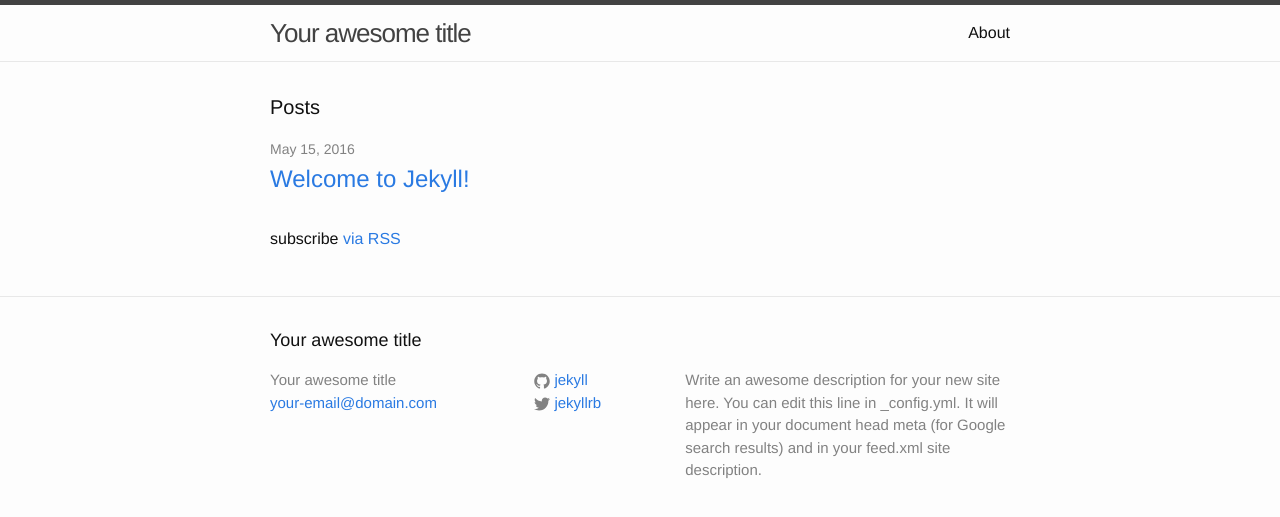
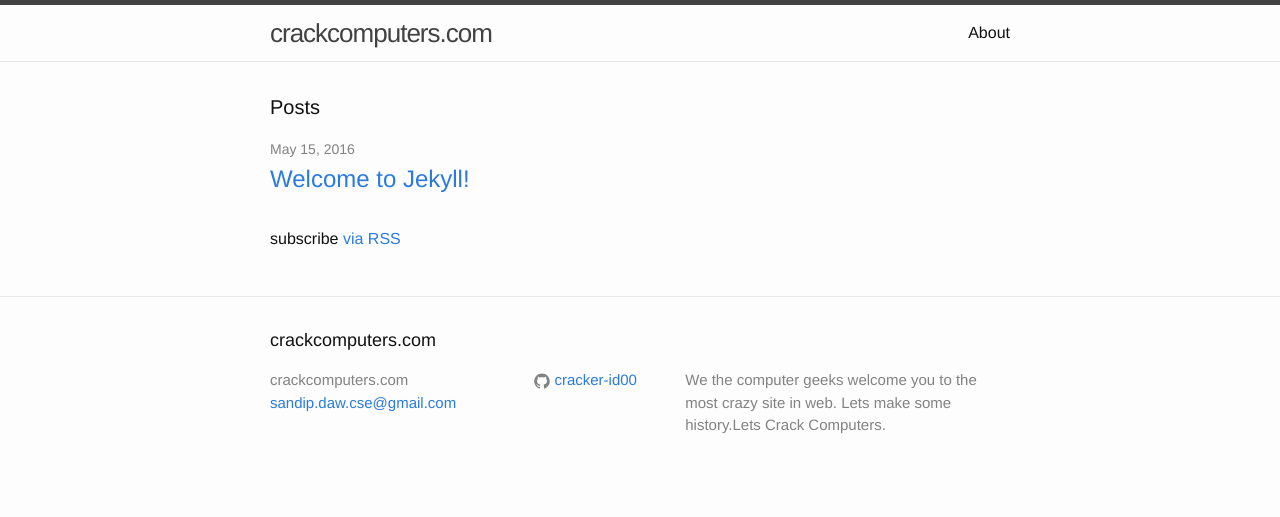
Before and after one commit to cracker-id00/cracker-id00.github.io, a Jekyll site: the page built from index.html, in a window 1280 px wide. Shown: the top 517 px of the page. Built offline with Jekyll 4.4.1, drawn with Linux system fonts in a browser that asks for light colours.

Commit message:
Update _config.yml

```diff
--- a/_config.yml
+++ b/_config.yml
@@ -6,16 +6,15 @@
 # 'jekyll serve'. If you change this file, please restart the server process.
 
 # Site settings
-title: Your awesome title
-email: your-email@domain.com
+title: crackcomputers.com
+email: sandip.daw.cse@gmail.com
 description: > # this means to ignore newlines until "baseurl:"
-  Write an awesome description for your new site here. You can edit this
-  line in _config.yml. It will appear in your document head meta (for
-  Google search results) and in your feed.xml site description.
+ We the computer geeks welcome you to the most crazy site in web.
+ Lets make some history.Lets Crack Computers.
 baseurl: "" # the subpath of your site, e.g. /blog
 url: "http://yourdomain.com" # the base hostname & protocol for your site
-twitter_username: jekyllrb
-github_username:  jekyll
+facebook_username: sandip daw
+github_username:  cracker-id00
 
 # Build settings
 markdown: kramdown
```
